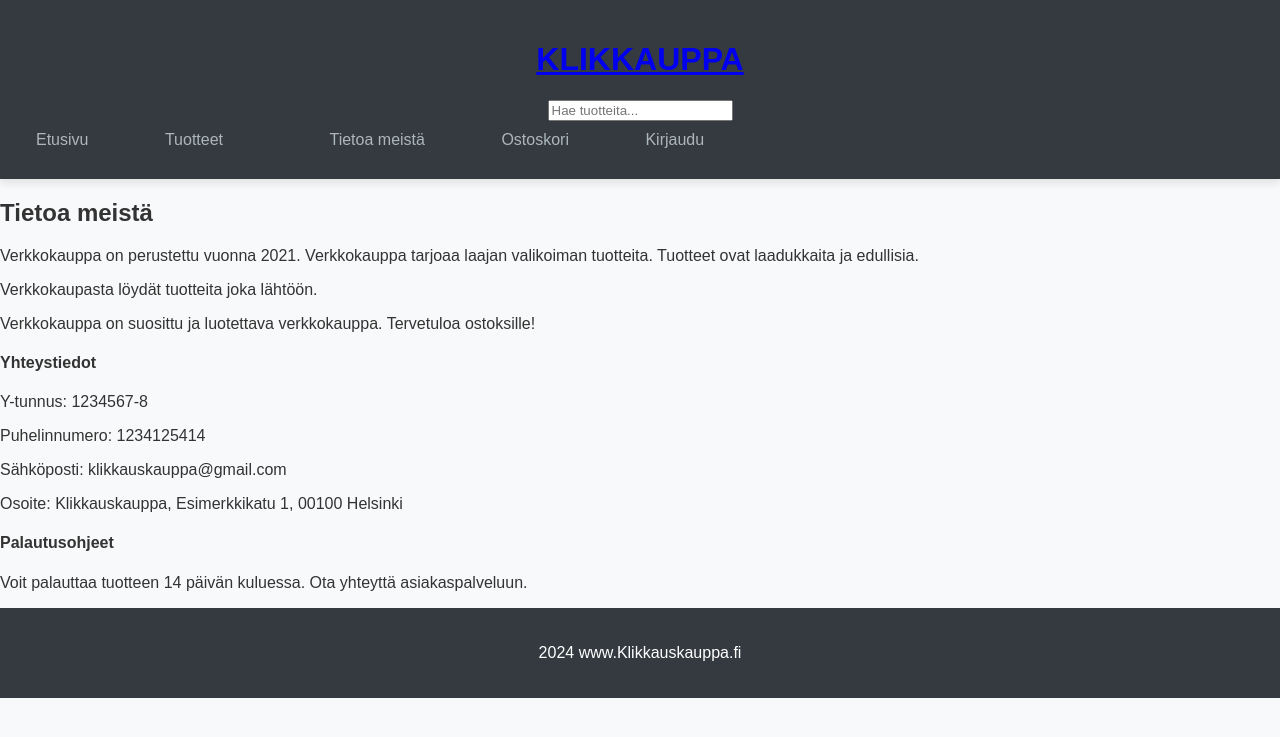
After one commit to Veeti23/sovellusohjelmointi_projekti, a Django app: page /Klikkauskauppa/info/ in a window 1280 px wide. The commit adds this page. Shown: the top 737 px of the page. Run offline with Django 4.2, Linux system fonts and the light colour scheme.

Commit message:
päivitetty toiminnallisuuksia

```diff
--- a/verkkokauppa/models.py
+++ b/verkkokauppa/models.py
@@ -21,7 +21,7 @@ class Productdetail(models.Model):
 
 class Review(models.Model):
     product = models.ForeignKey(Product, on_delete=models.CASCADE)
-    review = models.TextField(max_length=300, help_text="Lisää arvostelu")
+    review = models.TextField(max_length=300)
     stars = models.PositiveSmallIntegerField(
         validators=[MinValueValidator(0), MaxValueValidator(5)],
         help_text="Anna tähtiä (0-5)")
--- a/verkkokauppa/templates/verkkokauppa/base.html
+++ b/verkkokauppa/templates/verkkokauppa/base.html
@@ -8,24 +8,26 @@
     <link rel="stylesheet" href="{% static 'css/base.css' %}">
 </head>
 <body>
-    <div class="wrapper">
     <header class="main-header">
-        <div class="logo">
-            <h1 class="logo"><a href="{% url 'verkkokauppa:home' %}">KLIKKAUSKAUPPA</a></h1>
+        <div>
+            <h1 class="logo"><a href="{% url 'verkkokauppa:home' %}">KLIKKAUPPA</a></h1>
+            <input type="text" placeholder="Hae tuotteita...">
         </div>
-        <nav class="main-nav">
-            <ul>
+        <nav>
+            <ul class="main-nav">
+                <li><a href="{% url 'verkkokauppa:home' %}" class="nav-link">Etusivu</a></li>
                 <li><a href="{% url 'verkkokauppa:products' %}" class="nav-link">Tuotteet</a><li>
+                <li><a href="{% url 'verkkokauppa:info' %}" class="nav-link">Tietoa meistä</a></li>
+                <li><a href=# class="nav-link">Ostoskori</a></li>
+                <li><a href=# class="nav-link">Kirjaudu</a></li>
             </ul>
         </nav>
     </header>
-
     <main>
         {% block content %}{% endblock content %}
     </main>
-
+</body>
     <footer class="main-footer">
-        <p>Alaotsikko</p>
+        <p>2024 www.Klikkauskauppa.fi</p>
     </footer>
-</body>
 </html>
--- a/verkkokauppa/templates/verkkokauppa/home.html
+++ b/verkkokauppa/templates/verkkokauppa/home.html
@@ -3,7 +3,10 @@
 {% block content %}
 
 
+<h2> Tervetuloa verkkokauppaan! </h2>
 
-<p> Tervetuloa verkkokauppaan! </p>
+
+
+<p class="favourite-text">Suositut<p>
 
 {% endblock content %}
--- /dev/null
+++ b/verkkokauppa/templates/verkkokauppa/info.html
@@ -0,0 +1,20 @@
+{% extends "verkkokauppa/base.html" %}
+
+{% block content %}
+
+    <h2>Tietoa meistä</h2>
+    <p>Verkkokauppa on perustettu vuonna 2021. Verkkokauppa tarjoaa laajan valikoiman tuotteita. Tuotteet ovat laadukkaita ja edullisia.</p>
+    <p>Verkkokaupasta löydät tuotteita joka lähtöön.</p>
+    <p>Verkkokauppa on suosittu ja luotettava verkkokauppa. Tervetuloa ostoksille!</p>
+
+
+    <h4>Yhteystiedot</h4>
+        <p>Y-tunnus: 1234567-8</p>
+        <p>Puhelinnumero: 1234125414</p>
+        <p>Sähköposti: klikkauskauppa@gmail.com</p>
+        <p>Osoite: Klikkauskauppa, Esimerkkikatu 1, 00100 Helsinki</p>
+
+    <h4>Palautusohjeet</h4>
+        <p>Voit palauttaa tuotteen 14 päivän kuluessa. Ota yhteyttä asiakaspalveluun.</p>
+
+{% endblock content %}
--- a/verkkokauppa/templates/verkkokauppa/product.html
+++ b/verkkokauppa/templates/verkkokauppa/product.html
@@ -28,7 +28,7 @@
             <li>Arvosteluja ei ole lisätty.</li>
         {% endfor %}
     </ul>
-
-    <a href="{% url 'verkkokauppa:add_review' product.id %}">Arvostele tuote</a>
+    <a href="{% url 'verkkokauppa:add_review' product.id %}">
+    <button type="button"> Arvostele tuote</button>
 
 {% endblock content %}
--- a/verkkokauppa/templates/verkkokauppa/products.html
+++ b/verkkokauppa/templates/verkkokauppa/products.html
@@ -6,9 +6,7 @@
         {% for product in products %}
         <a href="{% url 'verkkokauppa:product_detail' product.id %}" class="product-card">
             <img src="{{ product.image.url }}">
-            <h3>{{ product.name }}</h3>
-            <p class="price">{{ product.price }}€</p>
-            <button>Lisää ostoskoriin</button>
+            <h3>{{ product.name }} {{ product.price }}€</h3>
         </a>
         {% empty %}
             <p>Tuotteita ei ole lisätty.</p>
--- a/verkkokauppa/urls.py
+++ b/verkkokauppa/urls.py
@@ -14,5 +14,6 @@ urlpatterns = [
     path("product/<int:product_id>/", views.product_detail, name="product_detail"),
     # Add review page
     path("product/<int:product_id>/add_review/", views.add_review, name="add_review"),
-
+    # Info page
+    path("info/", views.info, name="info"),
 ]
--- a/verkkokauppa/views.py
+++ b/verkkokauppa/views.py
@@ -43,3 +43,7 @@ def add_review(request, product_id):
         form = ReviewForm()
     context = {"product": product, "form": form}
     return render(request, "verkkokauppa/add_review.html", context)
+
+def info(request):
+    # Render the info page
+    return render(request, "verkkokauppa/info.html")
```
